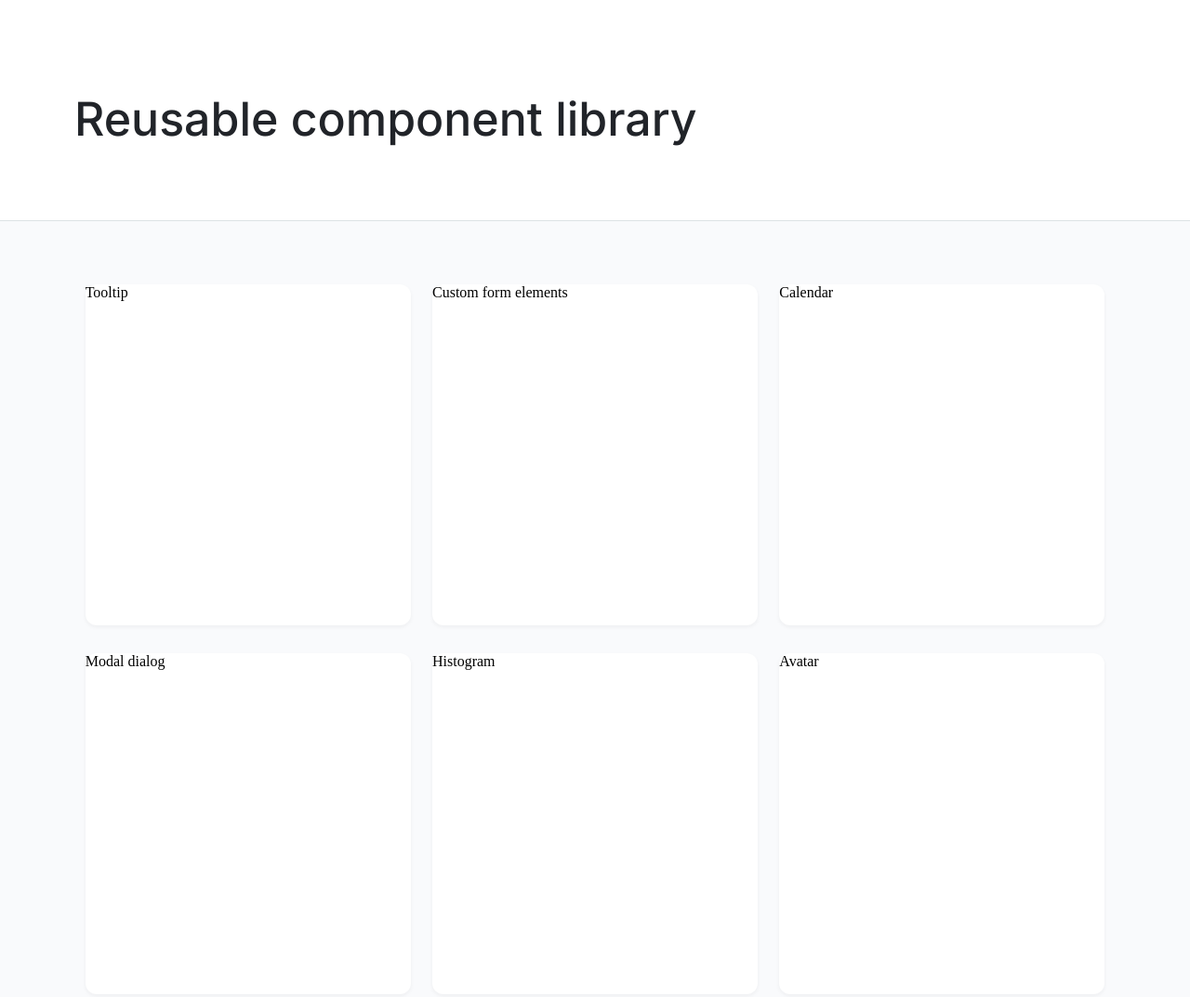
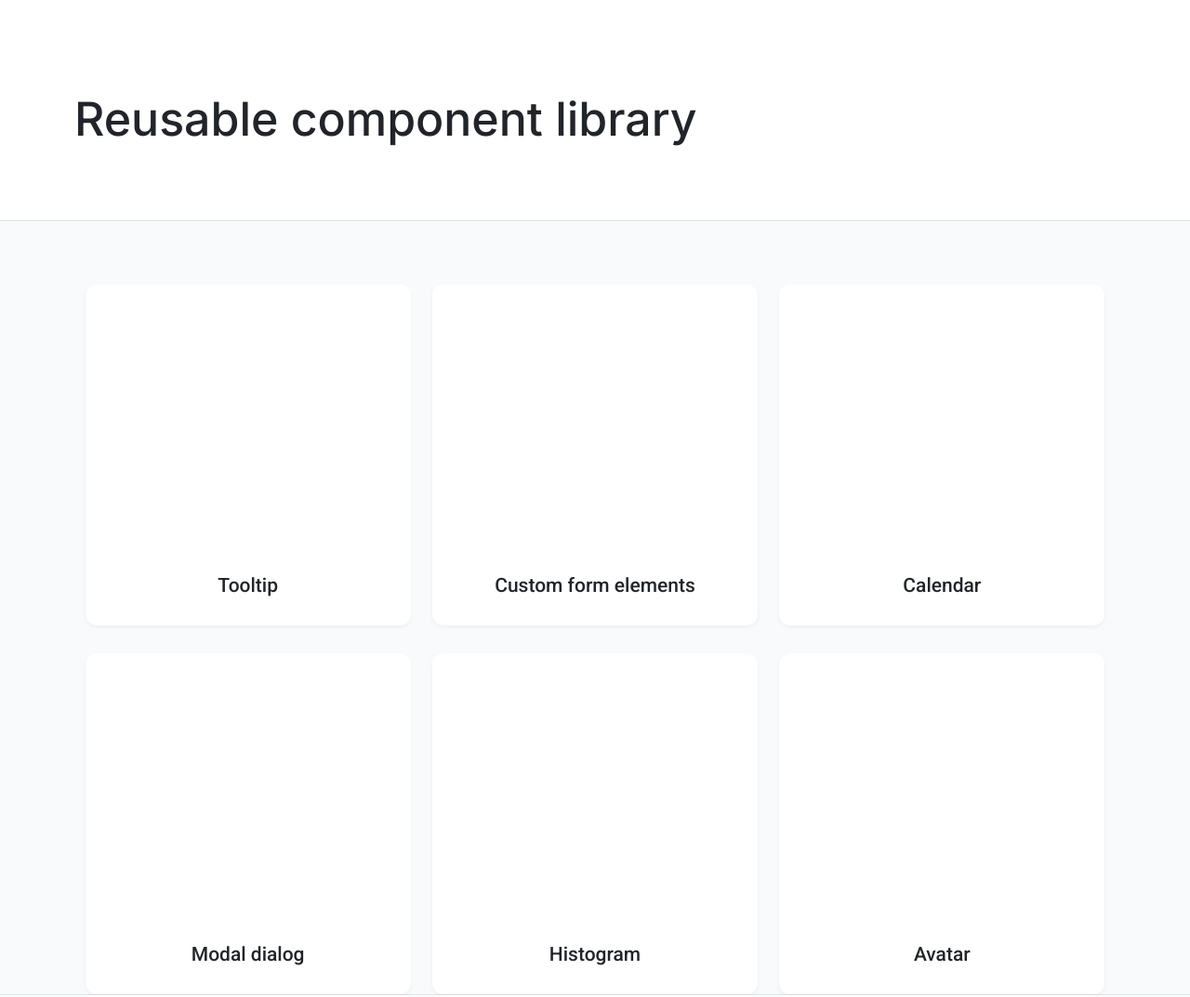
Before and after one commit to js-tasks-ru/htmlcss-20241107_panteleev-alexander, a website: page index.html in a window 1280 px wide. Shown: the top 1073 px of the page at 93% size. Drawn offline with Linux system fonts and the light colour scheme.

Commit message:
add block stls

```diff
--- a/assets/css/main.css
+++ b/assets/css/main.css
@@ -21,6 +21,7 @@
 :root {
     --white: #ffffff;
     --black: #212429;
+    --sh-black: #2124290D;
     --pink: #F784AD;
     --purple: #7048E8;
     --blue: #374FC7;
--- a/components/footer/footer.css
+++ b/components/footer/footer.css
@@ -2,7 +2,6 @@
     background: var(--white);
     padding-top: 72px;
     padding-bottom: 136px;
-    flex-grow: 1;
 }
 
 .footer__title {
--- a/components/mmblock/mmblock.css
+++ b/components/mmblock/mmblock.css
@@ -1,9 +1,28 @@
-.mmblock {
+.mm-block {
     width: 350px;
     height: 367px;
     border-radius: 12px;
-    box-shadow: 0px 2px 4px 0px #2124290D;
     background: var(--white);
-
+    padding-bottom: 30px;
+    display: flex;
+    flex-direction: column-reverse;
+    row-gap: 75px;
 
 }
+
+.mm-block_shadow {
+    box-shadow: 0px 2px 4px 0px var(--sh-black);
+    box-shadow: 0px 2px 4px 0px #2124290D;
+
+}
+
+.mm-block__name {
+font-family: Roboto;
+font-size: 21px;
+font-weight: 500;
+line-height: 24.61px;
+text-align: center;
+text-underline-position: from-font;
+text-decoration-skip-ink: none;
+color: var(--black);
+}
--- a/components/page-matter/page-matter-flex.css
+++ b/components/page-matter/page-matter-flex.css
@@ -5,6 +5,6 @@
     justify-content: space-around;
     row-gap: 30px;
     padding-top: 68px;
-    padding-bottom: 204px;
+    /* padding-bottom: 204px; */
 
 }
--- a/components/page-matter/page-matter.css
+++ b/components/page-matter/page-matter.css
@@ -2,5 +2,4 @@
     background: var(--light-grey);
     border-top: 1px solid var(--grey-2);
     border-bottom: 1px solid var(--grey-2);
-    flex-grow: 1;
 }
--- a/components/page/page.css
+++ b/components/page/page.css
@@ -1,6 +1,10 @@
 .page {
     background: var(--white);
+    height: 100vh;
     display:flex;
     flex-direction: column;
-    height: 100%;
 }
+
+.page__flex {
+    flex-grow: 1;
+}
--- a/index.html
+++ b/index.html
@@ -5,7 +5,7 @@
         <link rel="stylesheet" href="assets/css/main.css">
         <meta charset="utf-8">
     </head>
-    <body>
+    <body style="height: 100vh;">
     <div class="page">
         <header class="header">
            <div class="container">
@@ -14,36 +14,36 @@
             </h1>
             </div>
         </header>
-        <main class="page-matter">
+        <main class="page-matter page__flex">
             <div class="container">
             <div class="page-matter-flex">
-                <article class="mmblock">
-                    <h3>
+                <article class="mm-block mm-block_shadow">
+                    <h3 class="mm-block__name">
                         Tooltip
                     </h3>
                 </article>
-                <article class="mmblock">
-                    <h3>
+                <article class="mm-block mm-block_shadow">
+                    <h3 class="mm-block__name">
                         Custom form elements
-                    </h3>
+                    </h3 class="mm-block__name">
                 </article>
-                <article class="mmblock">
-                    <h3>
+                <article class="mm-block mm-block_shadow">
+                    <h3 class="mm-block__name">
                         Calendar
-                    </h3>
+                    </h3 class="mm-block__name">
                 </article>
-                <article class="mmblock">
-                    <h3>
+                <article class="mm-block mm-block_shadow">
+                    <h3 class="mm-block__name">
                         Modal dialog
-                    </h3>
+                    </h3 class="mm-block__name">
                 </article>
-                <article class="mmblock">
-                    <h3>
+                <article class="mm-block mm-block_shadow">
+                    <h3 class="mm-block__name">
                         Histogram
-                    </h3>
+                    </h3 class="mm-block__name">
                 </article>
-                <article class="mmblock">
-                    <h3>
+                <article class="mm-block mm-block_shadow">
+                    <h3 class="mm-block__name">
                         Avatar
                     </h3>
                 </article>
```
